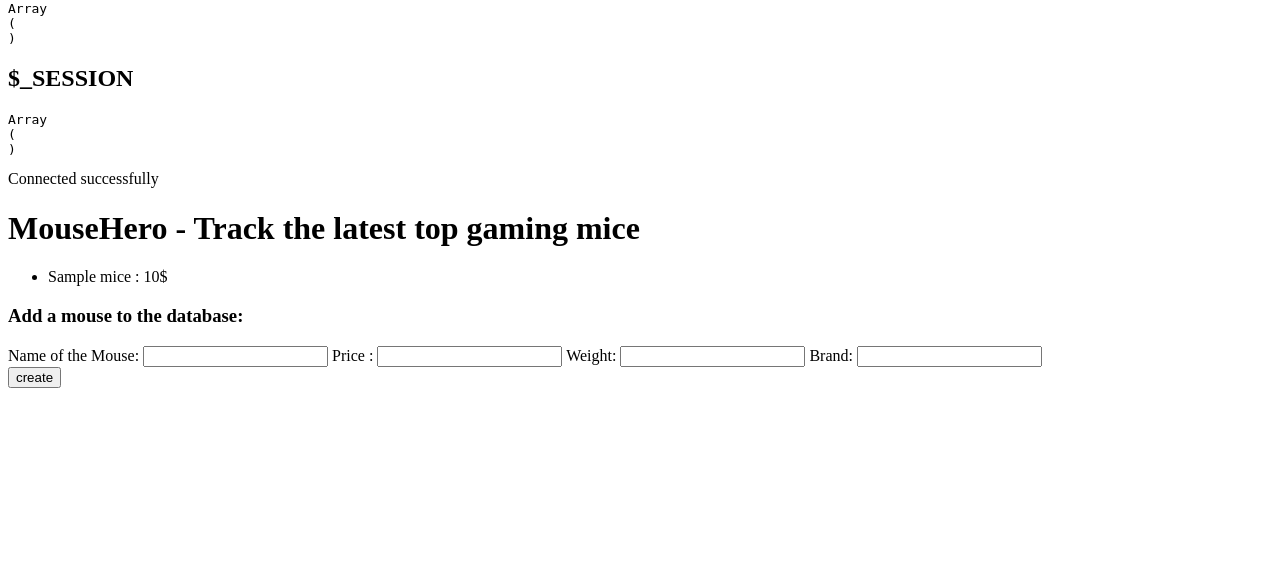
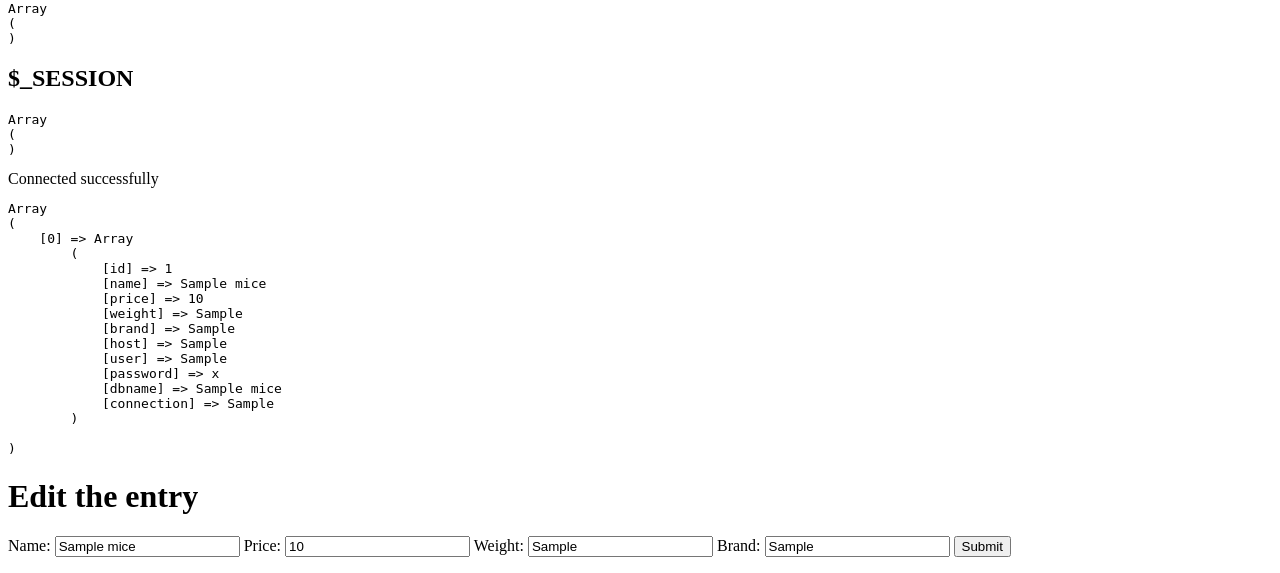
Before and after one commit to becodeorg/verou-3-crud-BeerensJian, a PHP site: page /index.php?action=edit&id=1 in a window 1280 px wide. Shown: the part 308-881 px from the top of the page. Before the commit the page ends 696 px from the top, so only its background shows below. Run offline with PHP 8.4, Linux system fonts and the light colour scheme; tables that the repository leaves empty or names only in its code hold one stand-in row (values such as "Sample post").

Commit message:
Automaticly fills in current data in edit page fields

```diff
--- a/classes/MiceRepository.php
+++ b/classes/MiceRepository.php
@@ -33,7 +33,7 @@ class MiceRepository
             //['name' => 'dummy two'],
         //];
         // Make an SQL statement
-        $sql = "SELECT name,price FROM mice";
+        $sql = "SELECT * FROM mice";
         // Execute the query and get the result
         $result = $this->databaseManager->connection->query($sql, PDO::FETCH_ASSOC);
         // fetch the rows as an array
@@ -46,9 +46,10 @@ class MiceRepository
         // return $this->databaseManager->connection-> (runYourQueryHere)
     }
 
-    public function update(): void
+    public function getUpdateData(): array
     {
-
+        $fetchSQL = "SELECT * FROM mice WHERE id={$_GET['id']}";
+        return $this->databaseManager->connection->query($fetchSQL, PDO::FETCH_ASSOC)->fetchAll();
     }
 
     public function delete(): void
--- a/edit.php
+++ b/edit.php
@@ -1 +1,24 @@
-<?php
+<!doctype html>
+<html lang="en">
+<head>
+    <meta charset="UTF-8">
+    <meta name="viewport"
+          content="width=device-width, user-scalable=no, initial-scale=1.0, maximum-scale=1.0, minimum-scale=1.0">
+    <meta http-equiv="X-UA-Compatible" content="ie=edge">
+    <title>MouseHero - Edit Entry</title>
+</head>
+<body>
+<h1>Edit the entry</h1>
+<form action="" method="get">
+    <label for="editName">Name:</label>
+    <input type="text" name="editName" id="editName" value="<?= $miceToEdit[0]['name'] ?>">
+    <label for="editPrice">Price:</label>
+    <input type="text" name="editPrice" id="editPrice" value="<?= $miceToEdit[0]['price'] ?>">
+    <label for="editWeight">Weight:</label>
+    <input type="text" name="editWeight" id="editWeight" value="<?= $miceToEdit[0]['weight'] ?>">
+    <label for="editBrand">Brand:</label>
+    <input type="text" name="editBrand" id="editBrand" value="<?= $miceToEdit[0]['brand'] ?>">
+    <input type="submit">
+</form>
+</body>
+</html>
--- a/index.php
+++ b/index.php
@@ -54,6 +54,18 @@ switch ($action) {
     case 'create':
         create($databaseManager);
         break;
+    case 'edit':
+        if (!empty($GET["id"])) {
+            // When you click on submit in the edit page the GET['id'] will be set
+            // So you will execute the change
+
+        } else {
+            // When clicked on edit button first time go to Edit Page with the data filled in the fields so it's easier to edit
+            $miceToEdit = $MiceRepository->getUpdateData();
+            pre_r($MiceRepository->getUpdateData());
+            showEditpage($miceToEdit);
+        }
+        break;
     default:
         overview();
         break;
@@ -69,7 +81,7 @@ function overview()
 function create(DatabaseManager $database)
 {
     // TODO: provide the create logic
-    $sql = "INSERT INTO mice(name, price, weight, brand) VALUES ('{$_GET['name']}', {$_GET['price']}, {$_GET['weight']}, '{$_GET['brand']}')";
+    $sql = "INSERT INTO mice (name, price, weight, brand) VALUES ('{$_GET['name']}', {$_GET['price']}, {$_GET['weight']}, '{$_GET['brand']}')";
     try {
         $database->connection->exec($sql);
         echo "Entry Created Successfully";
@@ -79,4 +91,9 @@ function create(DatabaseManager $database)
 
 
 }
+function showEditpage($miceToEdit) {
+
+
+    require "edit.php";
+}
 // dddd
--- a/overview.php
+++ b/overview.php
@@ -13,7 +13,7 @@
 
 <ul>
     <?php foreach ($_SESSION["mice"] as $mouse) : ?>
-        <li><?= $mouse['name'] . " : " . $mouse["price"] . "$" ?></li>
+        <li><?= $mouse['name'] . " : " . $mouse["price"] . "$" ?><a href="index.php?action=edit&id=<?=$mouse['id']?>">Edit</a></li>
     <?php endforeach; ?>
 </ul>
 
```
